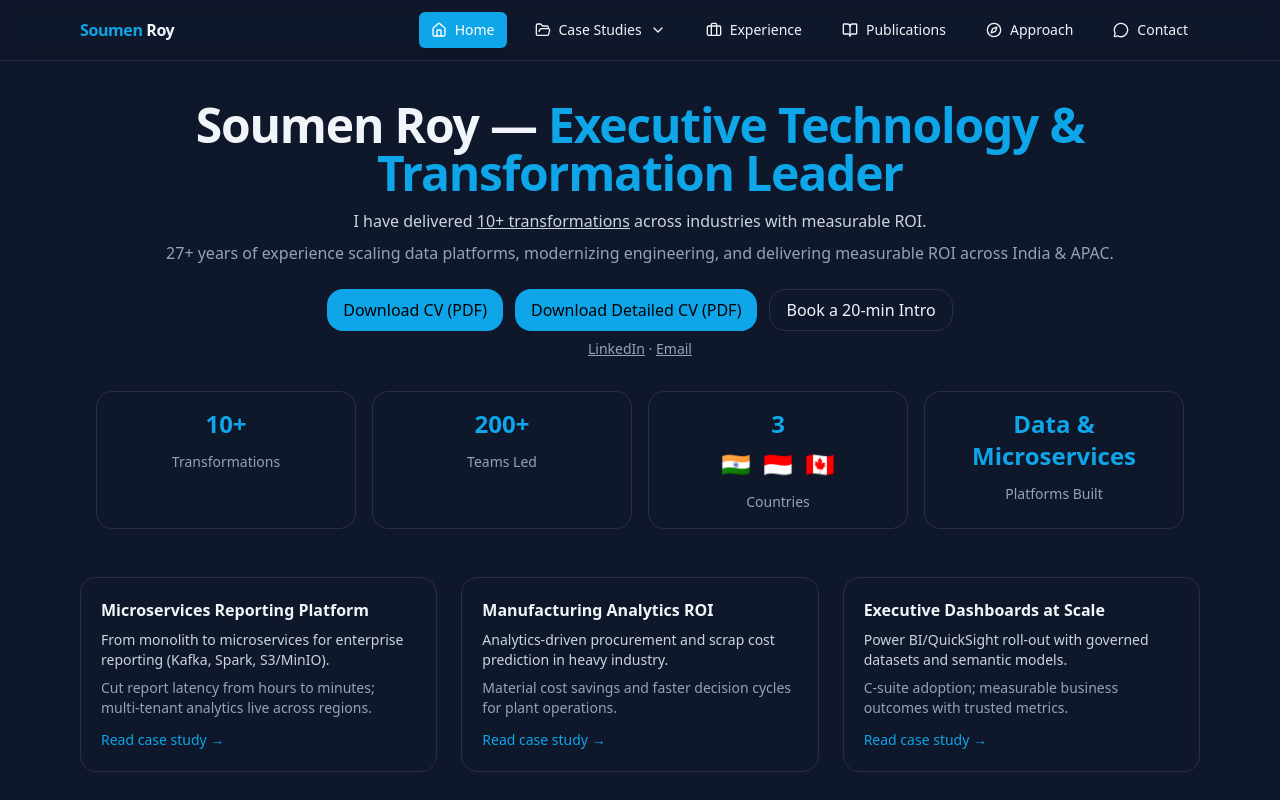
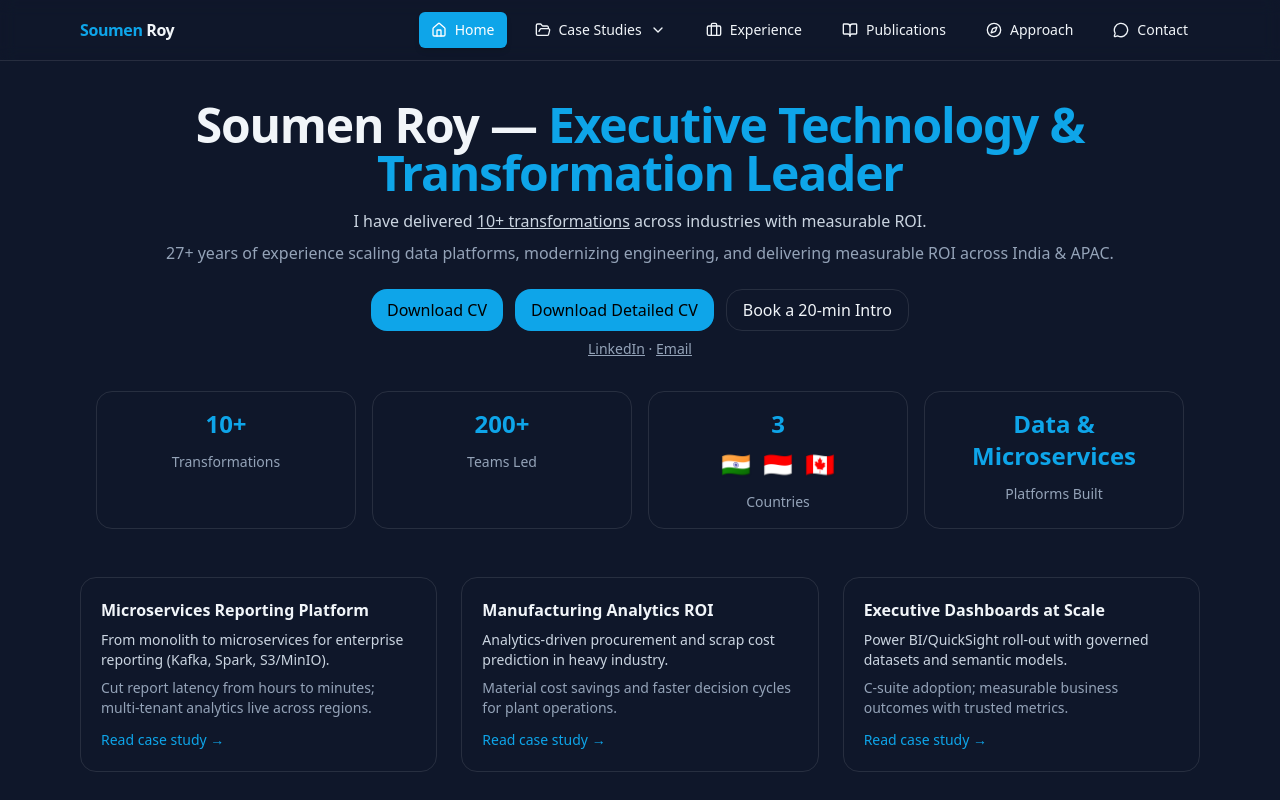
Before and after one commit to soumenroys/portfolio01, a Next.js app: page / in a window 1280 px wide. Shown: the top 800 px of the page. Built offline with nearby package versions, Linux system fonts and the light colour scheme.

Commit message:
chore: update homepage CV buttons to open form pages
Replaced direct PDF links with /cv.html and /detailed_cv.html, so visitors must submit details before downloading either CV.

```diff
--- a/app/page.tsx
+++ b/app/page.tsx
@@ -6,8 +6,6 @@ import {
   NAME,
   ROLE,
   YEARS,
-  RESUME_URL,
-  DETAILED_RESUME_URL,
   LINKEDIN,
   EMAIL,
 } from "@/lib/constants";
@@ -38,11 +36,11 @@ export default function HomePage() {
         </p>
 
         <div className="mt-6 flex gap-3 justify-center">
-          {/* Primary CV (existing) */}
-          <Button href={RESUME_URL}>Download CV (PDF)</Button>
+          {/* Primary CV (form page instead of direct PDF) */}
+          <Button href="/cv.html">Download CV</Button>
 
-          {/* Detailed CV */}
-          <Button href={DETAILED_RESUME_URL}>Download Detailed CV (PDF)</Button>
+          {/* Detailed CV (form page instead of direct PDF) */}
+          <Button href="/detailed_cv.html">Download Detailed CV</Button>
 
           {/* Book / contact */}
           <Button href="/contact" variant="outline">
```
